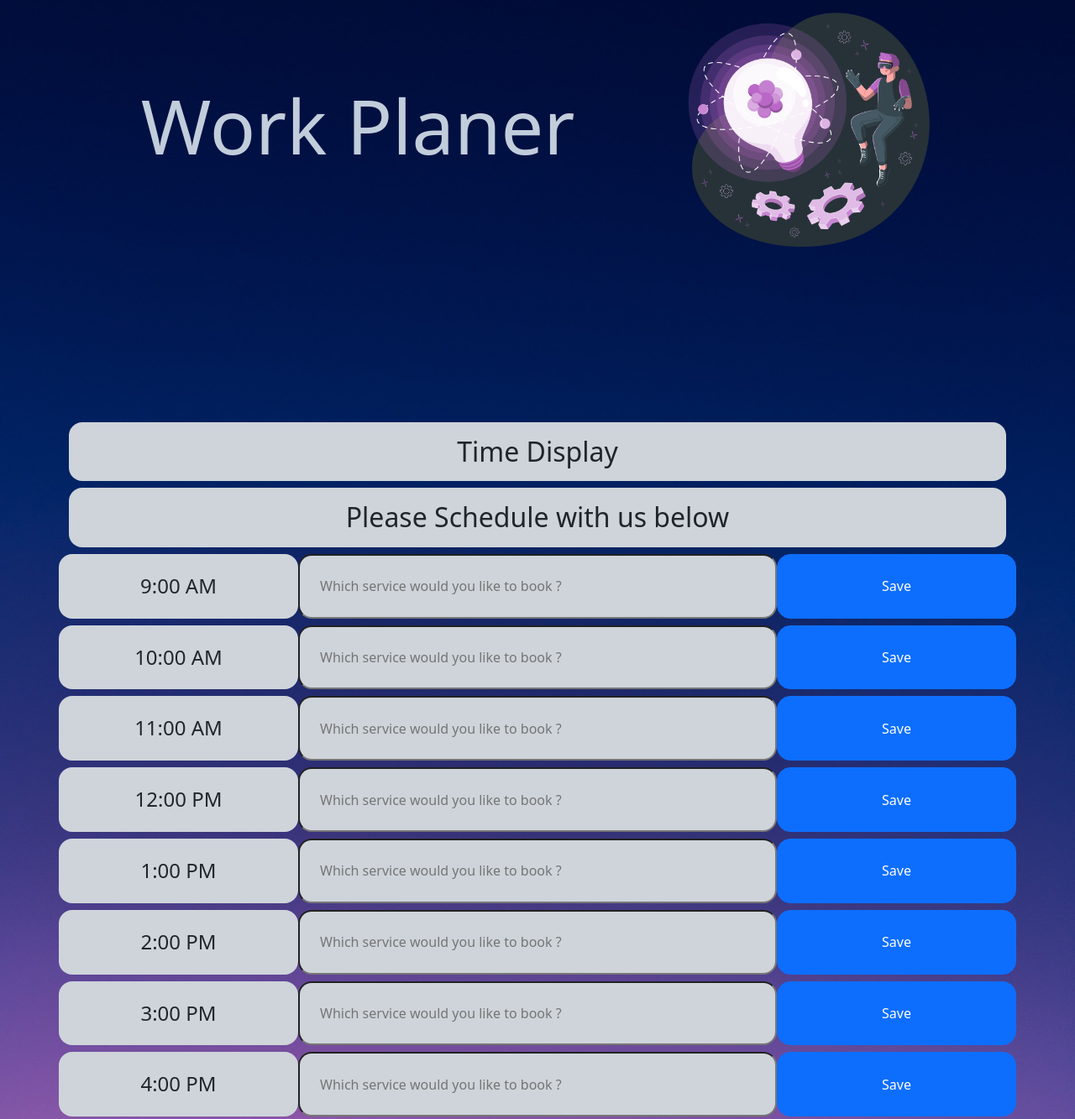
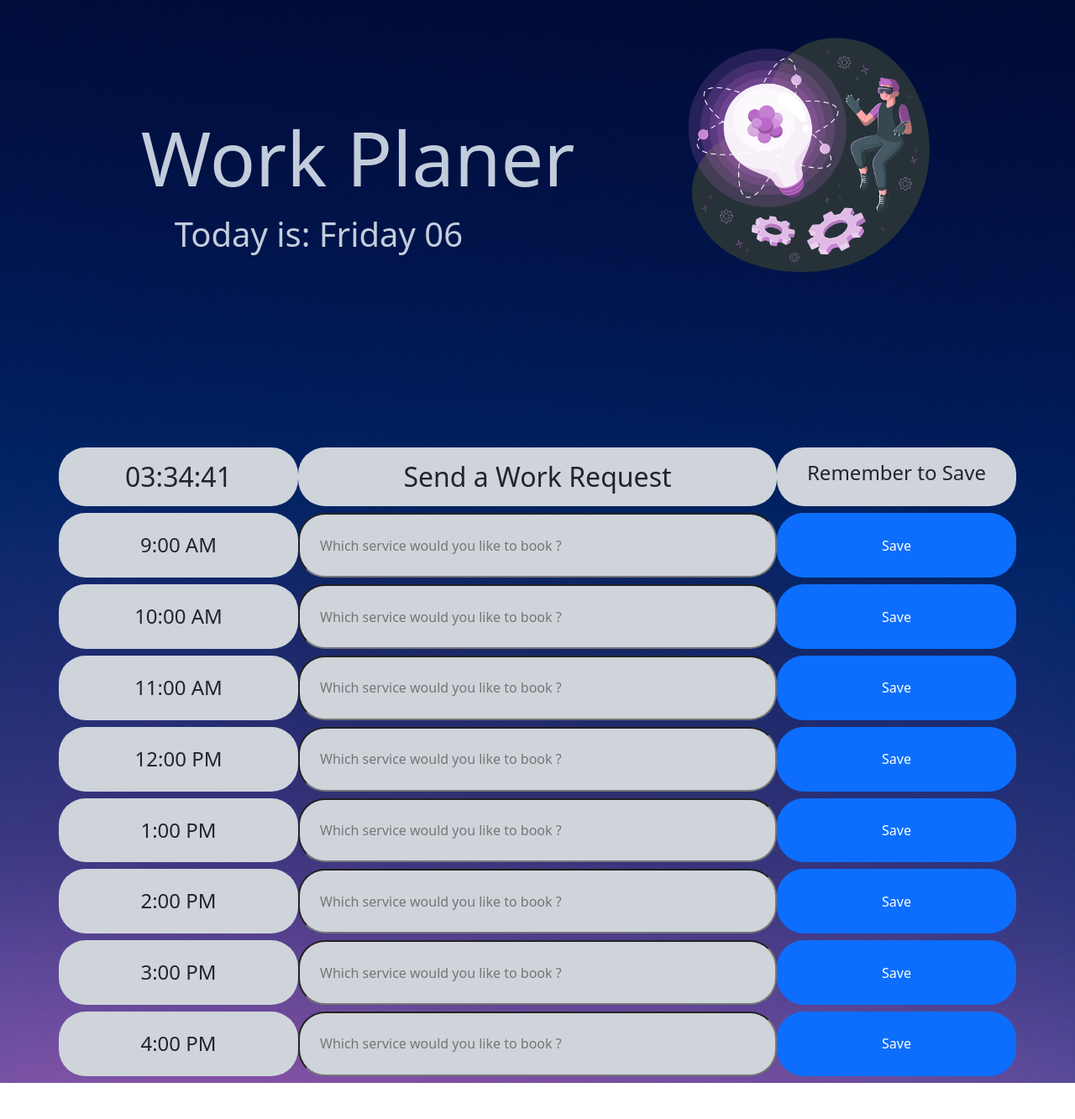
Before and after one commit to Truecoding4life/Daily-Planer, a plain HTML site: page index.html in a window 1280 px wide. Shown: the part 247-1580 px from the top of the page at 84% size. After the commit the page ends 1537 px from the top, so only its background shows below. Drawn offline with nearby package versions, Linux system fonts and the light colour scheme.

Commit message:
After tutoring

```diff
--- a/asset/script.js
+++ b/asset/script.js
@@ -1,3 +1,42 @@
-var today = dayjs();
+    // Get the current date and time using Day.js
+    var currentTime = dayjs().format("dddd DD");
 
-$('#timeDisplay').text(today.format('MMM D, YYYY'));
+    // Update the "timeHere" element with the current time
+    // document.getElementById("timeHere").textContent ="Today is: " + currentTime;
+ $('#timeHere').text( "Today is: "+ currentTime);
+  // $('#timeDisplay').text(dayjs().format("hh:mm:ss"));
+  var timeArray= [$('#9AM'),$('#10AM'),$('#11AM'),$('#12PM'),$('#1PM'),$('#2PM'),$('#3PM'),$('#4PM') ];
+
+  var n = 9;
+
+  function checkTime () {
+    console.log("Check time");
+    for (let i =0 ;i < timeArray.length;i++){
+        // timeArray[i]= n;
+        console.log('Element = ', timeArray[i]);
+        if ( n < dayjs().format("H")){
+            timeArray[i].addClass("past");
+            n++;
+
+
+          }
+
+    }
+  }
+  checkTime();
+
+  function updateClock() {
+    $('#timeDisplay').text(dayjs().format("hh:mm:ss"));
+}
+
+// Update the clock every second
+setInterval(updateClock, 1000);
+
+// Call updateClock function immediately to set the time immediately
+updateClock();
+  $('.saveBTN').on('click', function () {
+    var appt = $(this).siblings('.descr').val();
+    var time = $(this).parent().attr('id');
+
+    // save in localStorage
+    localStorage.setItem(time,appt);  })
--- a/asset/style.css
+++ b/asset/style.css
@@ -10,15 +10,15 @@ header {
     height: 200px;
 }
 nav {
-    width: 800px;
+    width: 1000px;
     height: 70px;
     display: flex;
     justify-content: space-evenly;
     border-radius: 50px;
     background-color: rgba(215, 226, 236, 0.9);
     padding: 1px;
-    margin-top: 50px;
-    margin-bottom: 60px;
+    margin-top: 80px;
+    margin-bottom: 120px;
 
 }
 
@@ -45,11 +45,29 @@ nav button {
     justify-content: space-evenly;
 }
 
-#imgBox h1 {
+#imgBox h1, #imgBox p {
     max-width: none;
     max-height: 400px;
     display: flex;
     align-items: center;
-    font-size: 90px;
+    font-size: 40px;
     color: rgba(215, 226, 236, 0.9);
 }
+#imgBox h1 {
+    font-size: 90px;
+}
+
+#imgBox p {
+    margin-left: 40px;
+}
+.past {
+    color: rgb(224, 10, 10);
+  }
+
+  .present {
+    color: rgba(21, 216, 73, 0.672);
+  }
+
+  .future {
+    color: rgb(43, 37, 37);
+  }
--- a/index.html
+++ b/index.html
@@ -7,7 +7,11 @@
     <link href="https://cdn.jsdelivr.net/npm/bootstrap@5.3.2/dist/css/bootstrap.min.css" rel="stylesheet" integrity="sha384-T3c6CoIi6uLrA9TneNEoa7RxnatzjcDSCmG1MXxSR1GAsXEV/Dwwykc2MPK8M2HN" crossorigin="anonymous">
     <link rel="stylesheet" type="text/css" href="./asset/style.css">
     <title> Document </title>
-    <script src="https://cdn.jsdelivr.net/npm/dayjs@1/dayjs.min.js"></script>
+    <script
+    src="https://cdn.jsdelivr.net/npm/dayjs@1.11.3/dayjs.min.js"
+    integrity="sha256-iu/zLUB+QgISXBLCW/mcDi/rnf4m4uEDO0wauy76x7U="
+    crossorigin="anonymous"
+  ></script>
 
 </head>
 <body>
@@ -24,53 +28,58 @@
 <main>
     <section>
         <div id="imgBox">
-            <h1> Work Planer</h1>
+            <div class="into" style="padding-top: 100px;">
+                <h1> Work Planer </h1> <p id="timeHere"> Hello Time</p>
+            </div>
             <img src="./asset/image/Innovation-amico.png" style="width: 300px;">
         </div>
        <div class="container">
-        <h2 class="col-12 p-3 mb-2 bg-dark-subtle text-emphasis-dark text-center rounded-4" id="timeDisplay"> Time Display</h3>
-            <h2 class="col-12 p-3 mb-2 bg-dark-subtle text-emphasis-dark text-center rounded-4"> Please Schedule with us below</h3>
+                <div class="row">
+                    <h2 class="col-3 p-3 mb-2 bg-dark-subtle text-emphasis-dark text-center rounded-5" id="timeDisplay"> Time Display</h2>
+                        <h2 class="col-6 p-3 mb-2 bg-dark-subtle text-emphasis-dark text-center rounded-5"> Send a Work Request</h2>
+                    <h4 class="col-3 p-3 mb-2 bg-dark-subtle text-emphasis-dark text-center rounded-5"> Remember to Save</h4>
+                </div>
             <div class="row">
-                <h4 id="home"class="col-3 p-4 mb-2 bg-dark-subtle text-emphasis-dark text-center rounded-4"> 9:00 AM</h4>
-                <input class="col-6 p-4 mb-2 bg-dark-subtle text-emphasis-dark rounded-4 " placeholder="Which service would you like to book ? "></input>
-                <button type="button" class="btn btn-primary col-3 p-4 mb-2 rounded-4">Save</button>
+                <h4 id="9AM"class="col-3 p-4 mb-2 bg-dark-subtle text-emphasis-dark text-center rounded-5"> 9:00 AM</h4>
+                <input class="col-6 p-4 mb-2 bg-dark-subtle text-emphasis-dark rounded-5 " placeholder="Which service would you like to book ? "></input>
+                <button type="button" class=" descr btn btn-primary col-3 p-4 mb-2 rounded-5">Save</button>
             </div>
             <div class="row">
-                <h4 class="col-3 p-4 mb-2 bg-dark-subtle text-emphasis-dark text-center rounded-4"> 10:00 AM</h4>
-                <input class="col-6 p-4 mb-2 bg-dark-subtle text-emphasis-dark rounded-4" placeholder="Which service would you like to book ? "></input>
-                <button type="button" class="btn btn-primary col-3 p-4 mb-2 rounded-4">Save</button>
+                <h4 id="10AM"class="col-3 p-4 mb-2 bg-dark-subtle text-emphasis-dark text-center rounded-5"> 10:00 AM</h4>
+                <input class="col-6 p-4 mb-2 bg-dark-subtle text-emphasis-dark rounded-5" placeholder="Which service would you like to book ? "></input>
+                <button type="button" class="descr btn btn-primary col-3 p-4 mb-2 rounded-5">Save</button>
             </div> <div class="row">
-                <h4 class="col-3 p-4 mb-2 bg-dark-subtle text-emphasis-dark text-center rounded-4"> 11:00 AM</h4>
-                <input class="col-6 p-4 mb-2 bg-dark-subtle text-emphasis-dark rounded-4" placeholder="Which service would you like to book ? "></input>
-                <button type="button" class="btn btn-primary col-3 p-4 mb-2 rounded-4">Save</button>
+                <h4 id="11AM" class="col-3 p-4 mb-2 bg-dark-subtle text-emphasis-dark text-center rounded-5"> 11:00 AM</h4>
+                <input class="col-6 p-4 mb-2 bg-dark-subtle text-emphasis-dark rounded-5" placeholder="Which service would you like to book ? "></input>
+                <button type="button" class="descr btn btn-primary col-3 p-4 mb-2 rounded-5">Save</button>
             </div> <div class="row">
-                <h4 class="col-3 p-4 mb-2 bg-dark-subtle text-emphasis-dark text-center rounded-4"> 12:00 PM</h4>
-                <input class="col-6 p-4 mb-2 bg-dark-subtle text-emphasis-dark rounded-4" placeholder="Which service would you like to book ? "></input>
-                <button type="button" class="btn btn-primary col-3 p-4 mb-2 rounded-4">Save</button>
+                <h4 id="12PM" class="col-3 p-4 mb-2 bg-dark-subtle text-emphasis-dark text-center rounded-5"> 12:00 PM</h4>
+                <input class="col-6 p-4 mb-2 bg-dark-subtle text-emphasis-dark rounded-5" placeholder="Which service would you like to book ? "></input>
+                <button type="button" class="descr btn btn-primary col-3 p-4 mb-2 rounded-5">Save</button>
             </div>
             <div class="row">
-                <h4 class="col-3 p-4 mb-2 bg-dark-subtle text-emphasis-dark text-center rounded-4"> 1:00 PM</h4>
-                <input class="col-6 p-4 mb-2 bg-dark-subtle text-emphasis-dark rounded-4" placeholder="Which service would you like to book ? "></input>
-                <button type="button" class="btn btn-primary col-3 p-4 mb-2 rounded-4">Save</button>
+                <h4 id="1PM" class="col-3 p-4 mb-2 bg-dark-subtle text-emphasis-dark text-center rounded-5"> 1:00 PM</h4>
+                <input class="col-6 p-4 mb-2 bg-dark-subtle text-emphasis-dark rounded-5" placeholder="Which service would you like to book ? "></input>
+                <button type="button" class="descr btn btn-primary col-3 p-4 mb-2 rounded-5">Save</button>
             </div> <div class="row">
-                <h4 class="col-3 p-4 mb-2 bg-dark-subtle text-emphasis-dark text-center rounded-4"> 2:00 PM</h4>
-                <input class="col-6 p-4 mb-2 bg-dark-subtle text-emphasis-dark rounded-4" placeholder="Which service would you like to book ? "></input>
-                <button type="button" class="btn btn-primary col-3 p-4 mb-2 rounded-4">Save</button>
+                <h4 id="2PM" class="col-3 p-4 mb-2 bg-dark-subtle text-emphasis-dark text-center rounded-5"> 2:00 PM</h4>
+                <input class="col-6 p-4 mb-2 bg-dark-subtle text-emphasis-dark rounded-5" placeholder="Which service would you like to book ? "></input>
+                <button type="button" class="descr btn btn-primary col-3 p-4 mb-2 rounded-5">Save</button>
             </div> <div class="row">
-                <h4 class="col-3 p-4 mb-2 bg-dark-subtle text-emphasis-dark text-center rounded-4"> 3:00 PM</h4>
-                <input class="col-6 p-4 mb-2 bg-dark-subtle text-emphasis-dark rounded-4" placeholder="Which service would you like to book ? "></input>
-                <button type="button" class="btn btn-primary col-3 p-4 mb-2 rounded-4">Save</button>
+                <h4 id="3PM" class="col-3 p-4 mb-2 bg-dark-subtle text-emphasis-dark text-center rounded-5"> 3:00 PM</h4>
+                <input class="col-6 p-4 mb-2 bg-dark-subtle text-emphasis-dark rounded-5" placeholder="Which service would you like to book ? "></input>
+                <button type="button" class="descr btn btn-primary col-3 p-4 mb-2 rounded-5">Save</button>
             </div> <div class="row">
-                <h4 class="col-3 p-4 mb-2 bg-dark-subtle text-emphasis-dark text-center rounded-4"> 4:00 PM</h4>
-                <input class="col-6 p-4 mb-2 bg-dark-subtle text-emphasis-dark rounded-4" placeholder="Which service would you like to book ? "></input>
-                <button type="button" class="btn btn-primary col-3 p-4 mb-2 rounded-4">Save</button>
+                <h4 id="4PM" class="col-3 p-4 mb-2 bg-dark-subtle text-emphasis-dark text-center rounded-5"> 4:00 PM</h4>
+                <input class="col-6 p-4 mb-2 bg-dark-subtle text-emphasis-dark rounded-5" placeholder="Which service would you like to book ? "></input>
+                <button type="button" class="descr btn btn-primary col-3 p-4 mb-2 rounded-5">Save</button>
             </div>
-       </div>
+
     </section>
 
 </main>
 
-
-<script src="./assets/js/script.js"></script>
+<script src="https://code.jquery.com/jquery-3.5.1.min.js"></script>
+<script src="./asset/script.js"></script>
 </body>
 </html>
```
Also changed, not shown: 1 other file.
